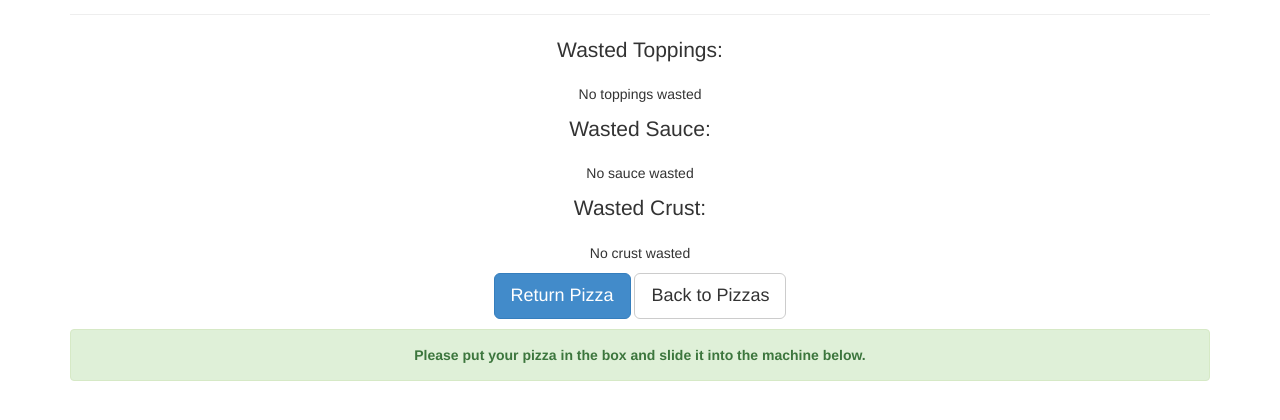
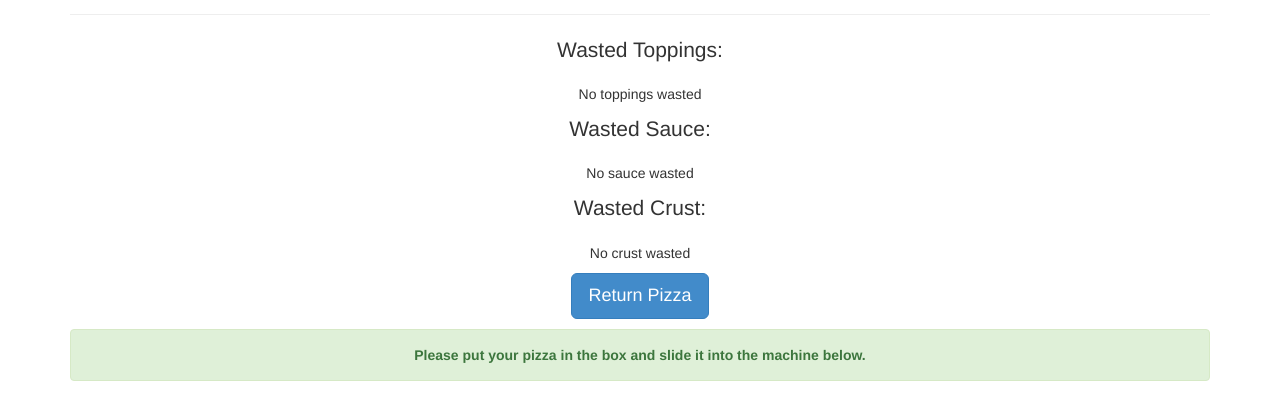
Before and after one commit to tallendev/Frizza, a Django app: template Frizza/templates/public_html/Return/return.html in a window 1280 px wide. Shown: the part 318-738 px from the top of the page. Run offline with Django 3.2, Linux system fonts and the light colour scheme; the template is opened without the code that fills it, so the values that code supplies are empty; some libraries are stand-ins or nearby versions.

```diff
--- a/Frizza/templates/public_html/Return/return.html
+++ b/Frizza/templates/public_html/Return/return.html
@@ -128,7 +128,6 @@
                 <div class="button_container">
                     <p>
                         <a href="/pizza" class="btn btn-lg btn-primary" type="submit">Return Pizza</a>
-                        <a href="/pizza" class="btn btn-lg btn-default" type="submit">Back to Pizzas</a>
                     </p>
                 </div>
             </div>
```
